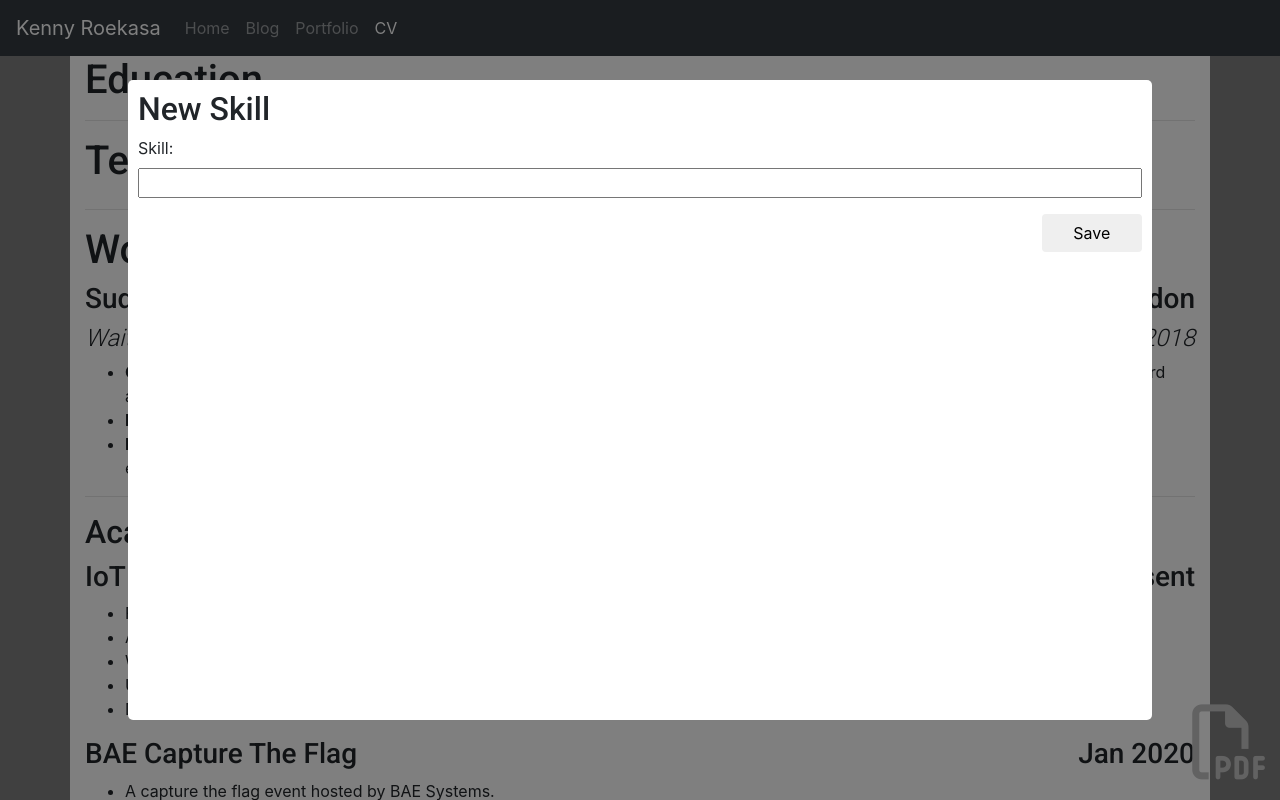
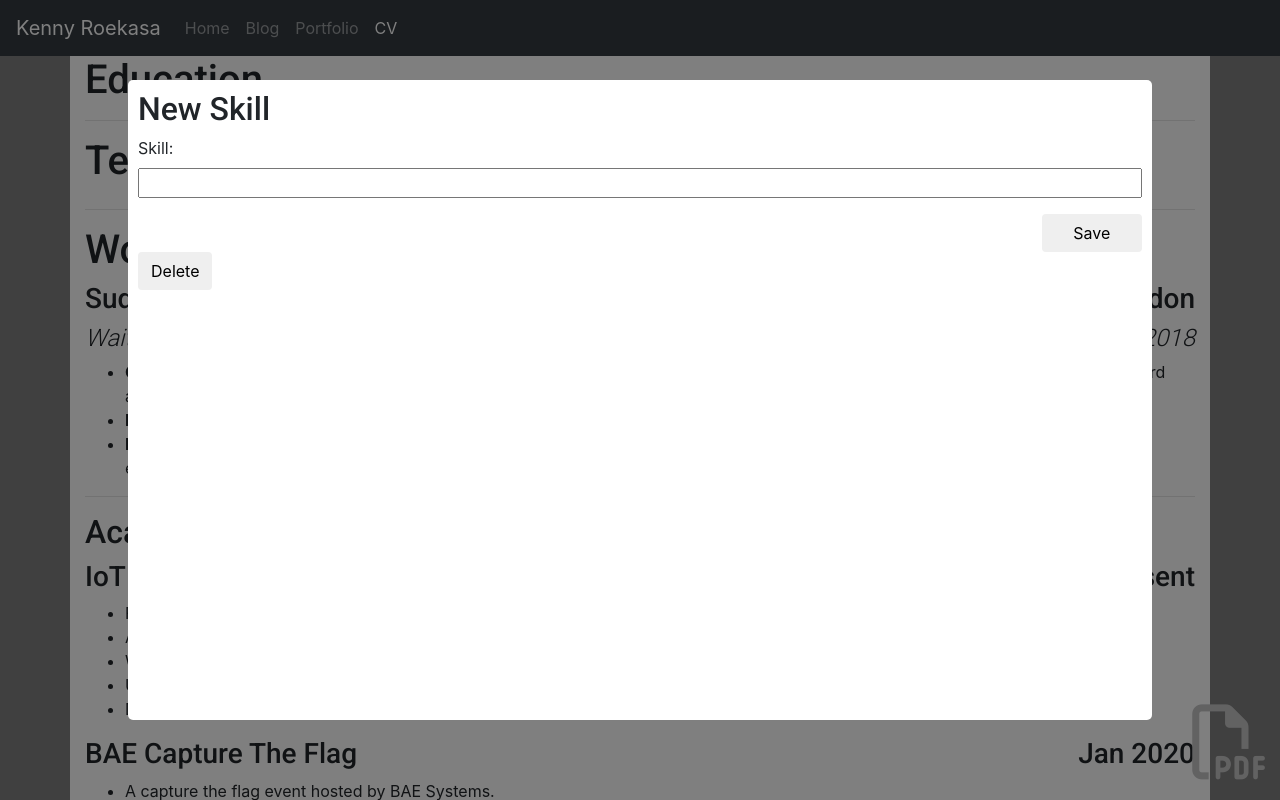
Before and after one commit to KenRoekasa/WebApp, a Django app: page /cv/edit/techskills/new/ in a window 1280 px wide. Shown: the top 800 px of the page. Run offline with Django 3.2, Linux system fonts and the light colour scheme; some libraries are stand-ins or nearby versions.

Commit message:
Add deleting tech skills

```diff
--- a/app/templates/app/cv.html
+++ b/app/templates/app/cv.html
@@ -42,7 +42,6 @@
         {% endif %}
         <ul class="two_column_list">
             {% for skill in skills %}
-
             <li>{{ skill.skill}}
                 {% if user.is_authenticated %}
                 <a href="{% url 'cv_tech_skils_edit' pk=skill.pk %}" id='edit_tech_skills_btn'><i
--- a/app/templates/app/cv_tech_skills_edit.html
+++ b/app/templates/app/cv_tech_skills_edit.html
@@ -2,13 +2,14 @@
 {% block overlay %}
 <div class='edit_overlay'>
     <div class='edit_container_form'>
-        <div class = 'form'>
+        <div class='form'>
             <h2>New Skill</h2>
             <form method="POST" class="post-form">{% csrf_token %}
                 {{ form.as_p }}
                 <div class="save">
                     <button type="submit" class="btn btn-default">Save</button>
                 </div>
+                <button type="submit" id='delete_btn' name="delete" class="btn btn-default">Delete</button>
             </form>
         </div>
 
--- a/app/views.py
+++ b/app/views.py
@@ -101,12 +101,17 @@ def cv_tech_skills_new(request):
 def cv_tech_skills_edit(request, pk):
     post = get_object_or_404(TechSkills, pk=pk)
     skills = TechSkills.objects.order_by('id')
-    if request.method == "POST":
+    if request.method == "POST" and 'delete' in request.POST:
+        instance = post
+        instance.delete()
+        return redirect('cv')
+    elif request.method == "POST":
         form = TechSkillsForm(request.POST, instance=post)
         if form.is_valid():
             post = form.save(commit=False)
             post.save()
             return redirect('cv')
+
     else:
         form = TechSkillsForm(instance=post)
     return render(request, 'app/cv_tech_skills_edit.html', {'form': form, 'skills': skills})
--- a/functional_test.py
+++ b/functional_test.py
@@ -290,7 +290,7 @@ class CVEditTest(unittest.TestCase):
         # Sees form is prefilled
         skills_textbox = self.browser.find_element_by_id('id_skill')
         # Focuses on text box that is filled with django
-        self.assertEqual('Django', skills_textbox.get_attribute('value'))
+        self.assertEqual('Java', skills_textbox.get_attribute('value'))
 
         # Press save button
         # Save form
```
